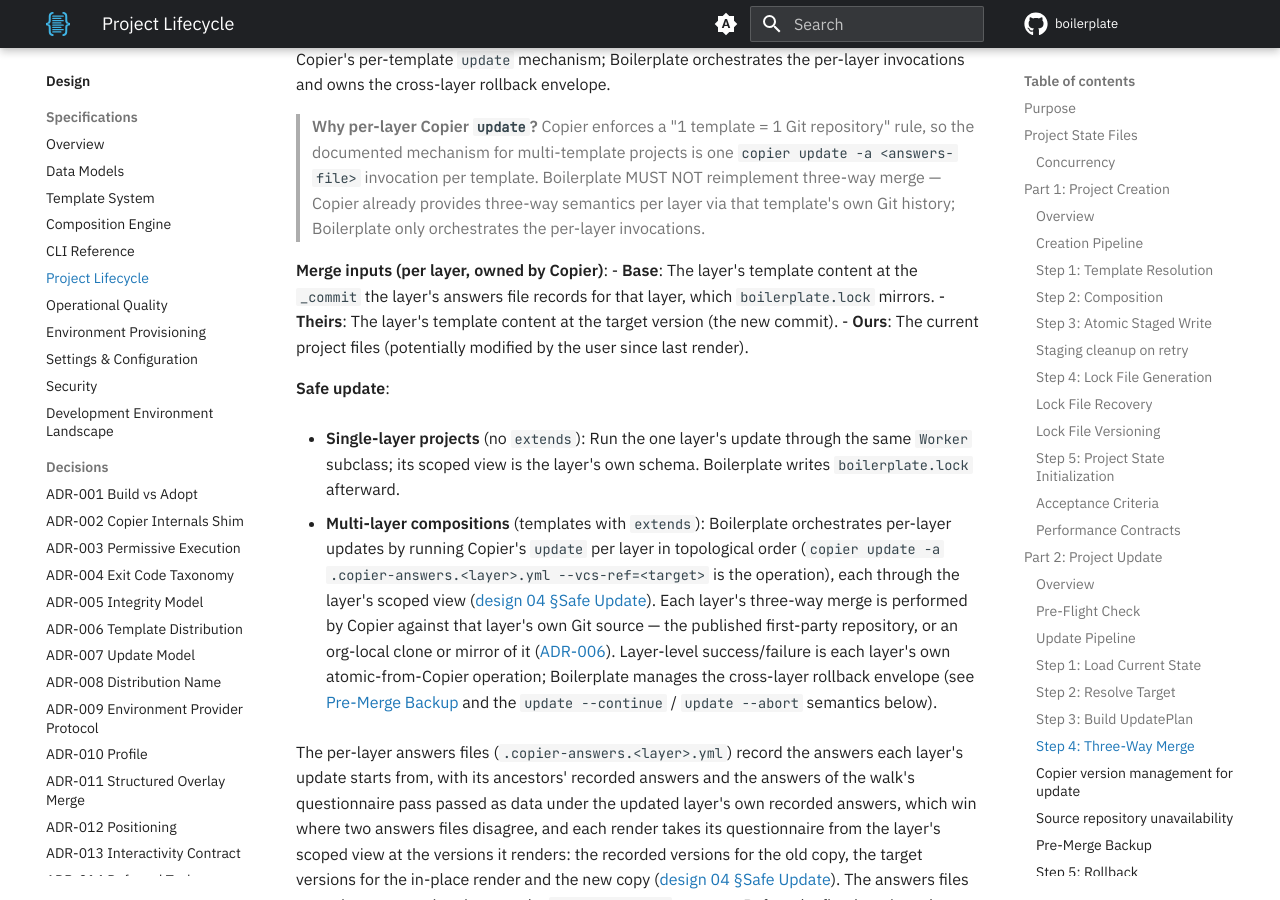
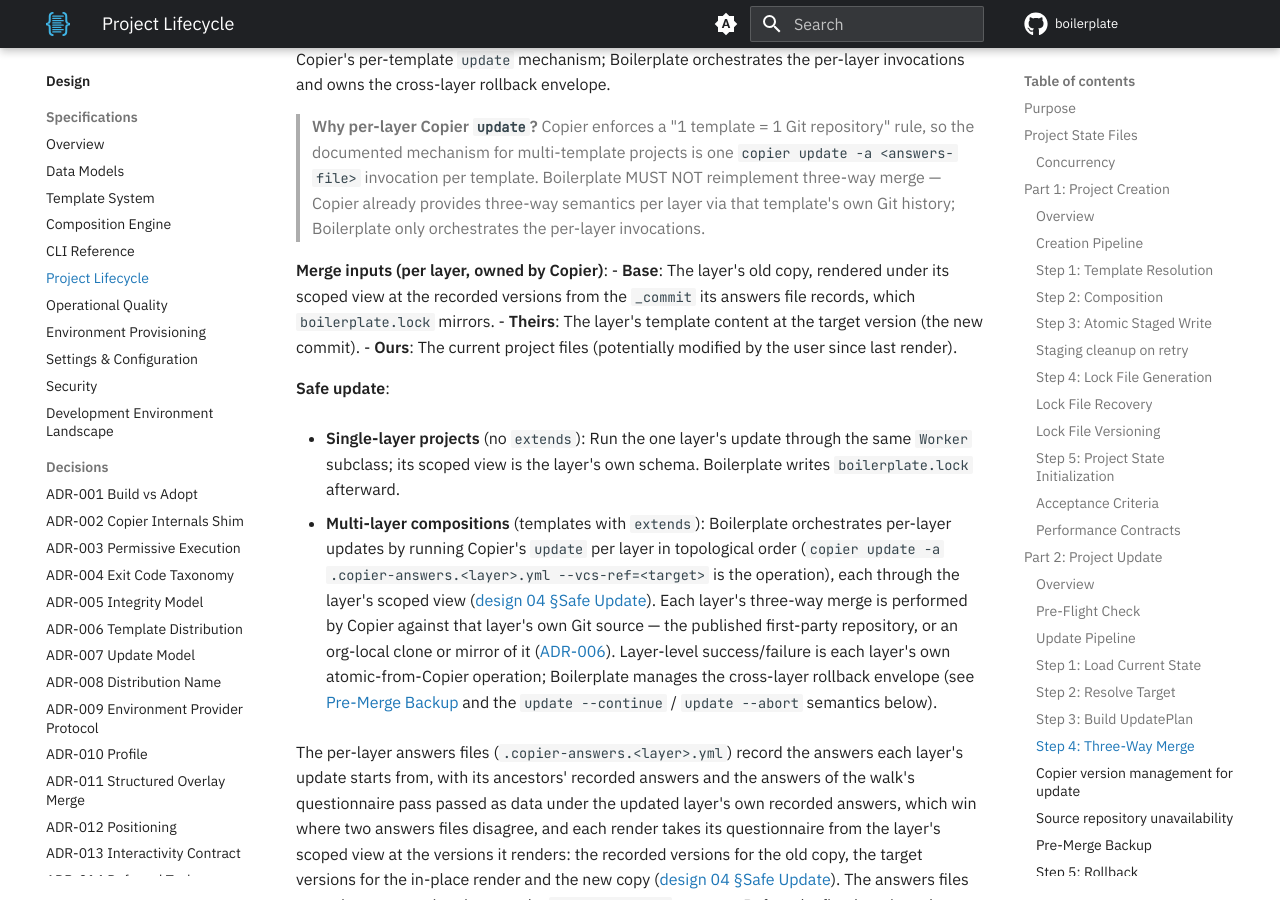
Before and after one commit to TheRealBillSiegler/boilerplate, an MkDocs documentation site: the page built from docs/design/06-project-lifecycle.md, in a window 1280 px wide and 900 px high, scrolled down 9497 px. Built offline with MkDocs 1.6.1 and Material for MkDocs 9.7.7, drawn with Linux system fonts in a browser that asks for light colours; comment, search, counter and statistics services are not loaded; the version menu is left out.

Commit message:
docs(design): define the merge base as the old copy under its scoped view
Co-Authored-By: Claude Sonnet 5.5 <noreply@anthropic.com>

```diff
--- a/docs/design/06-project-lifecycle.md
+++ b/docs/design/06-project-lifecycle.md
@@ -240,7 +240,7 @@ Three-way merge semantics preserve local modifications while incorporating templ
 > **Why per-layer Copier `update`?** Copier enforces a "1 template = 1 Git repository" rule, so the documented mechanism for multi-template projects is one `copier update -a <answers-file>` invocation per template. Boilerplate MUST NOT reimplement three-way merge — Copier already provides three-way semantics per layer via that template's own Git history; Boilerplate only orchestrates the per-layer invocations.
 
 **Merge inputs (per layer, owned by Copier)**:
-- **Base**: The layer's template content at the `_commit` the layer's answers file records for that layer, which `boilerplate.lock` mirrors.
+- **Base**: The layer's old copy, rendered under its scoped view at the recorded versions from the `_commit` its answers file records, which `boilerplate.lock` mirrors.
 - **Theirs**: The layer's template content at the target version (the new commit).
 - **Ours**: The current project files (potentially modified by the user since last render).
 
```
